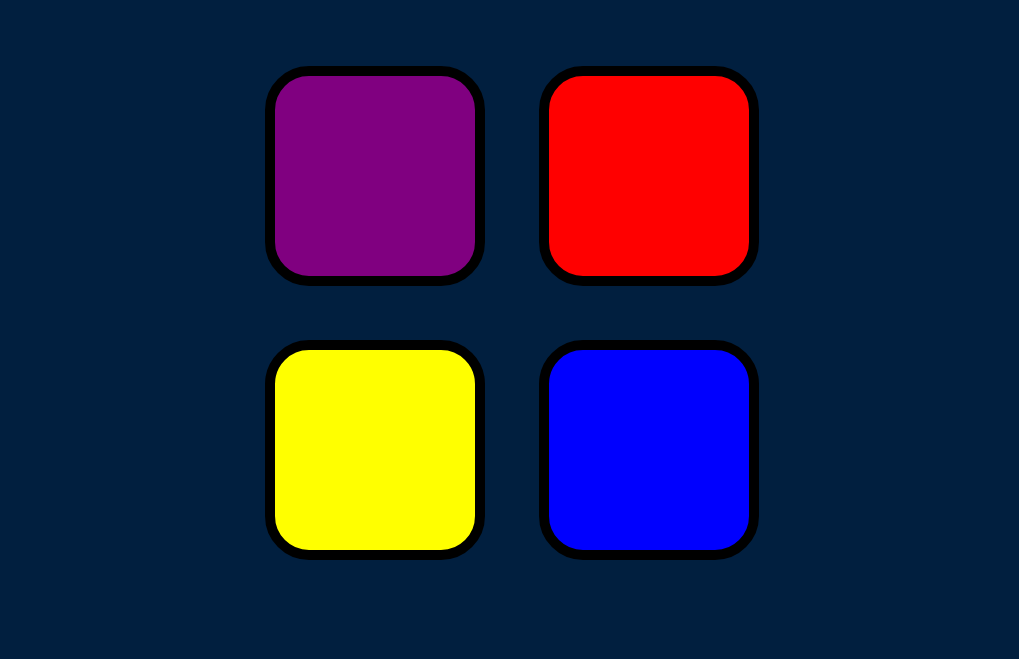
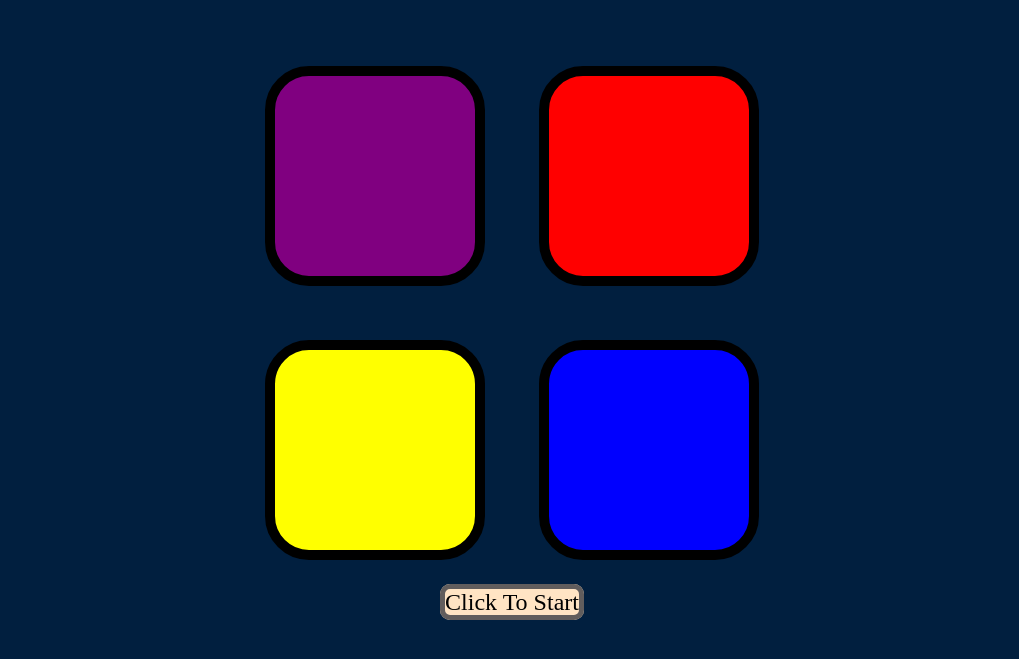
Before and after one commit to logesh805608-wq/Simon-Game, a plain HTML site: page index.html in a window 1280 px wide. Shown: the part 133-792 px from the top of the page, without its empty margins (128-1147 px from the left). Drawn offline with nearby package versions, Linux system fonts and the light colour scheme.

Commit message:
ADD: Start Button for Moblie Browser

```diff
--- a/index.html
+++ b/index.html
@@ -35,6 +35,8 @@
 
   </div>
 
+  <div class="start">Click To Start</div>
+
   <script src="https://code.jquery.com/jquery-3.7.1.min.js"
     integrity="sha256-/JqT3SQfawRcv/BIHPThkBvs0OEvtFFmqPF/lYI/Cxo=" crossorigin="anonymous"></script>
   <script src="index.js" charset="utf-8"></script>
--- a/styles.css
+++ b/styles.css
@@ -26,6 +26,17 @@ body {
   border-radius: 20%;
 }
 
+.start{
+  display: inline;
+  margin: 25px;
+  height: 50px;
+  width: 100px;
+  background-color: bisque;
+  font-size: x-large;
+  border: 5px solid rgb(97, 93, 93);
+  border-radius: 10px;
+}
+
 .game-over {
   background-color: red;
   opacity: 0.8;
```
